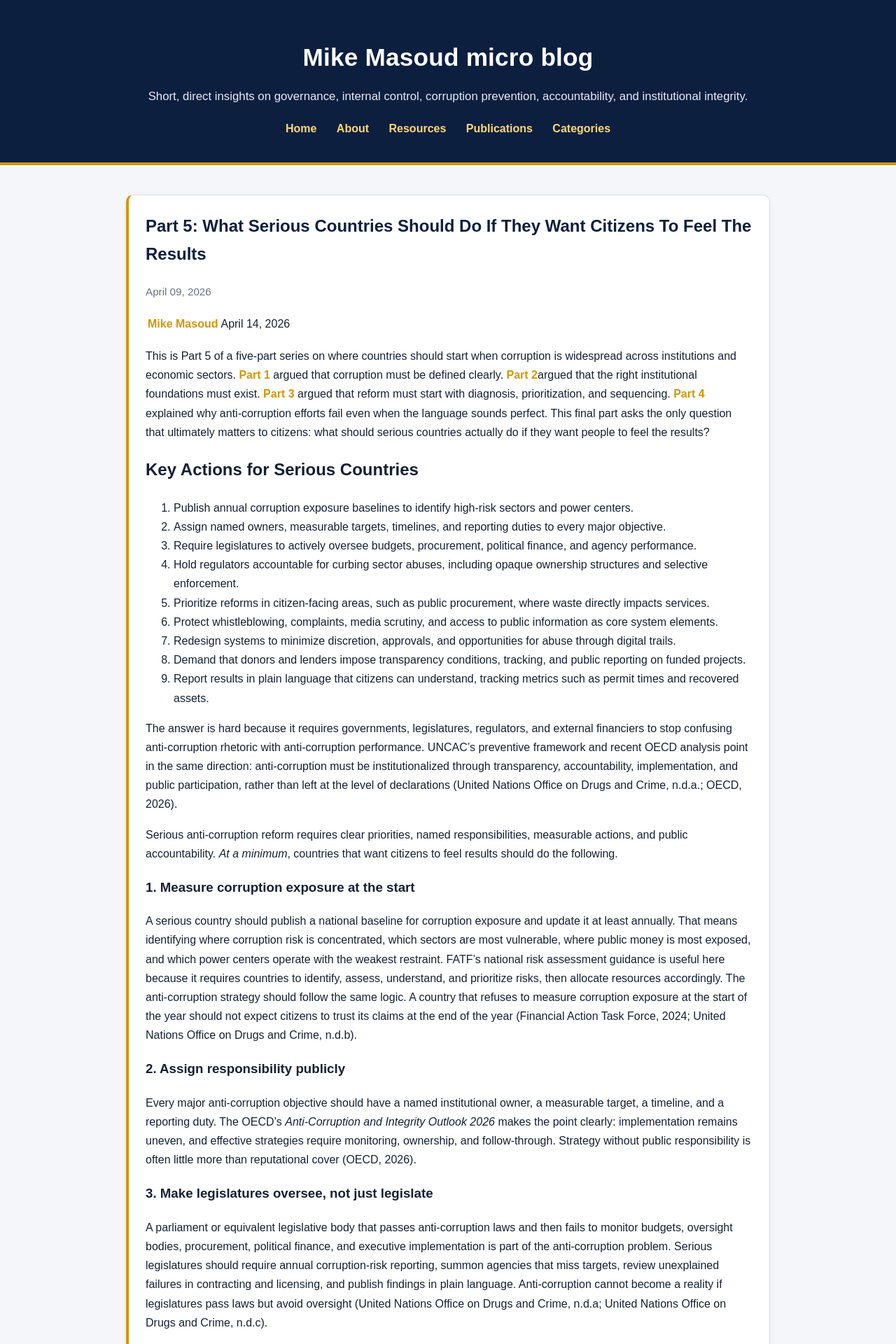
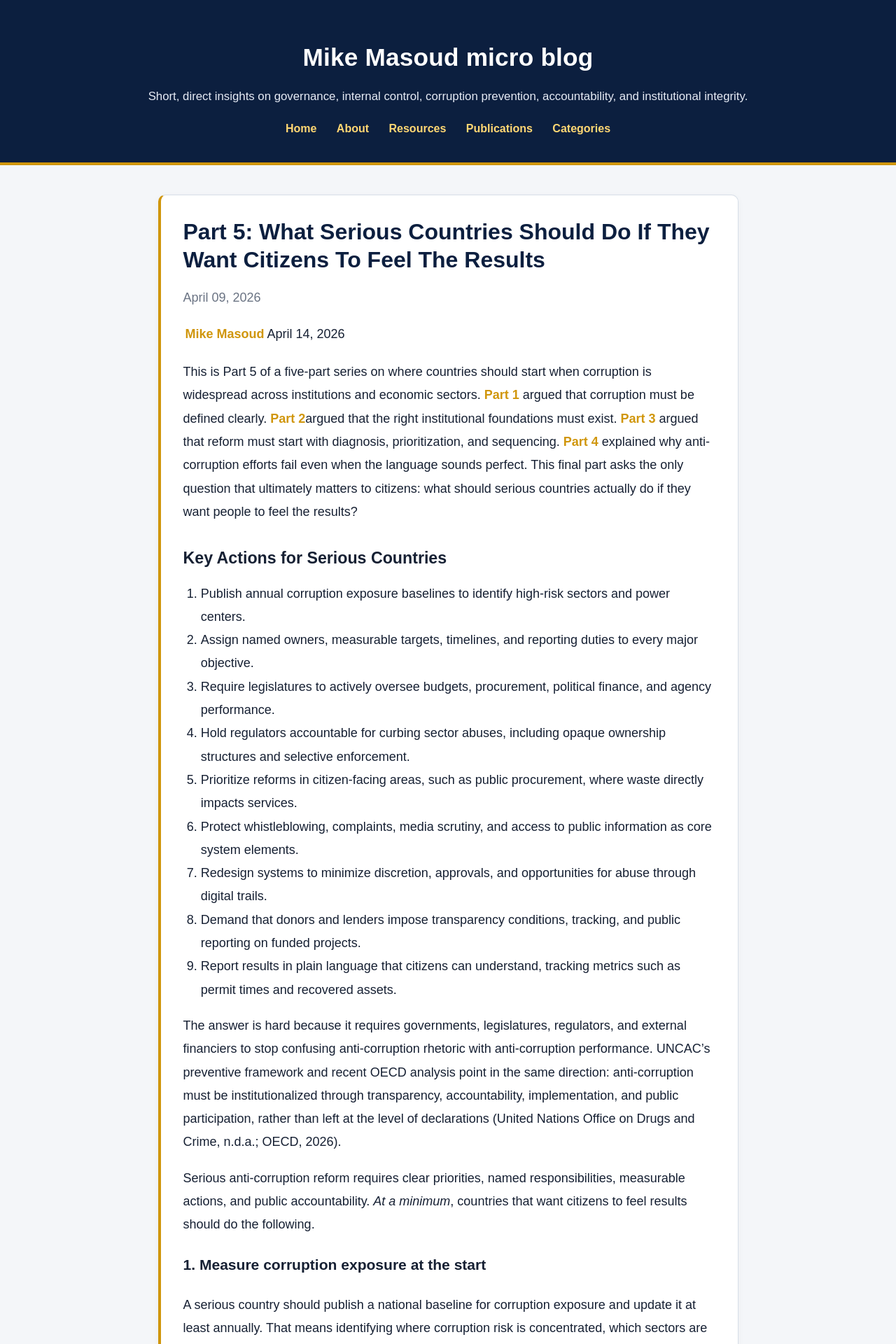
Before and after one commit to mikemasoud/microblog, a Jekyll site: the page built from _posts/2026-04-09-part-5-what-serious-countries-should-do-if-they-want-citizens-to-feel-the-results.md, in a window 1280 px wide. Shown: the top 1920 px of the page at 70% size. Built offline with Jekyll 4.4.1, drawn with Linux system fonts in a browser that asks for light colours.

Commit message:
Update style.css

```diff
--- a/assets/style.css
+++ b/assets/style.css
@@ -471,3 +471,73 @@ body {
   margin-bottom: 1.75rem;
   color: #555;
 }
+
+/* Better reading experience for article pages */
+.article-body {
+  font-size: 1.125rem; /* about 18px */
+  line-height: 1.85;
+  max-width: 760px;
+  margin-left: auto;
+  margin-right: auto;
+  padding: 32px;
+}
+
+.article-body p,
+.article-body li {
+  font-size: 1.125rem;
+  line-height: 1.85;
+}
+
+.article-body h1 {
+  font-size: 2rem;
+  line-height: 1.25;
+  margin-bottom: 18px;
+}
+
+.article-body h2 {
+  font-size: 1.45rem;
+  line-height: 1.35;
+  margin-top: 34px;
+  margin-bottom: 14px;
+}
+
+.article-body ul,
+.article-body ol {
+  padding-left: 1.4em;
+}
+
+@media (max-width: 768px) {
+  .article-body {
+    font-size: 1.08rem;
+    line-height: 1.82;
+    padding: 24px 20px;
+  }
+
+  .article-body p,
+  .article-body li {
+    font-size: 1.08rem;
+    line-height: 1.82;
+  }
+
+  .article-body h1 {
+    font-size: 1.7rem;
+  }
+
+  .article-body h2 {
+    font-size: 1.3rem;
+  }
+}
+
+@media (max-width: 480px) {
+  .article-body {
+    font-size: 1.05rem;
+    line-height: 1.8;
+    padding: 22px 18px;
+  }
+
+  .article-body p,
+  .article-body li {
+    font-size: 1.05rem;
+    line-height: 1.8;
+  }
+}
```
